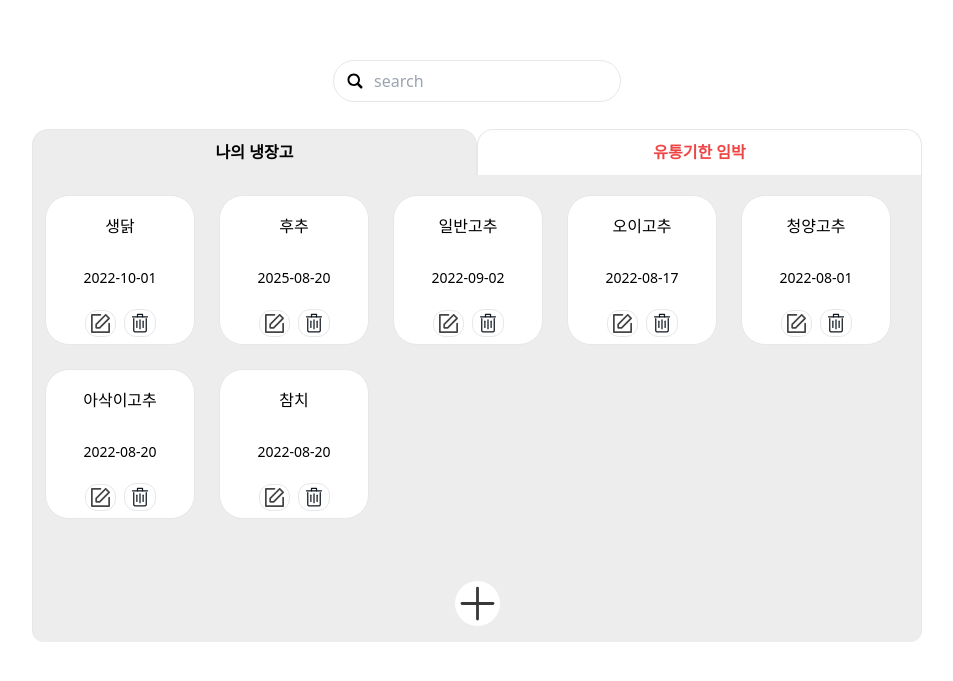
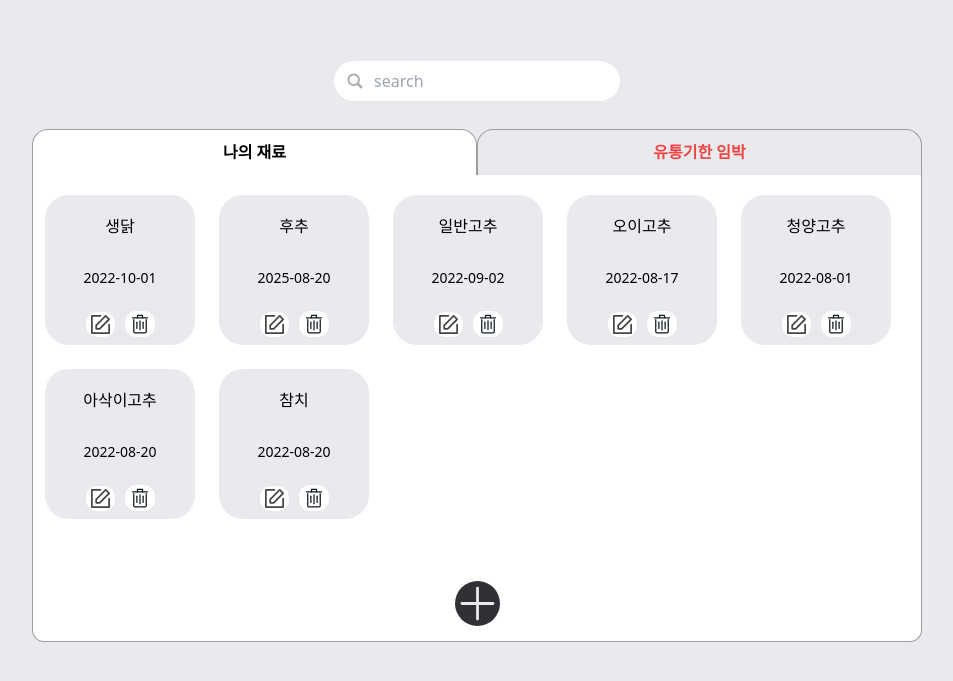
Before and after one commit to Dcom-KHU/refrigerator-front, a Next.js app: page /myrefrigerator in a window 1280 px wide. Shown: the part 101-782 px from the top of the page, without its empty margins (163-1116 px from the left). Built offline with nearby package versions, Linux system fonts and the light colour scheme.

Commit message:
fix:버튼 동장 오류 수정

```diff
--- a/components/UI/AddIngrediant.tsx
+++ b/components/UI/AddIngrediant.tsx
@@ -20,6 +20,9 @@ const AddIngrediant = () => {
             if (showModal) {
                 setIsModifying(false);
                 setIsShow(false);
+                setTimeout(() => {
+                    setShowModal(false);
+                }, 200);
             } else {
                 //무언가 수정중인 경우
                 setInvalidTrying(true);
@@ -51,7 +54,7 @@ const AddIngrediant = () => {
                 ref={divRef}
                 className="flex flex-col absolute justify-center items-center w-full h-14 bottom-0 rounded-b-xl"
             >
-                <div className="sticky self-center rounded-full -mt-5 bg-white hover:bg-[#fbfbfb] cursor-pointer">
+                <div className="sticky self-center rounded-full -mt-5 bg-[#303136] hover:bg-[#3c3e44] cursor-pointer z-50">
                     <Plus width={45} height={45} onClick={onClick} />
                 </div>
             </div>
--- a/components/UI/MyIngrediantsCard.tsx
+++ b/components/UI/MyIngrediantsCard.tsx
@@ -131,15 +131,16 @@ const MyIngrediantsCard = ({ item, isDanger }: propType) => {
         <>
             <div
                 ref={divRef}
-                className="flex flex-col justify-center content-center items-center w-full h-full border-[1.5px] mt-2 rounded-3xl bg-white"
+                className="flex flex-col justify-center content-center items-center w-full h-full mt-2 rounded-3xl bg-[#e8eaed]"
             >
-                <div className="flex justify-center items-center w-full h-1/3 text-xs sm:text-base">
+                <div className="flex justify-center items-center w-full h-1/3 text-xs sm:text-base font-medium">
                     {thisModifying ? (
                         <input
                             id="name"
                             value={newName}
                             onChange={onChange}
-                            className="w-4/5 h-4/5 rounded-lg lg:rounded-2xl border-2 border-blue-500 text-center outline-none"
+                            autoComplete="off"
+                            className="w-4/5 h-4/5 rounded-lg lg:rounded-2xl text-center outline-none border-2 border-blue-500"
                         ></input>
                     ) : (
                         `${item.name}`
@@ -156,7 +157,8 @@ const MyIngrediantsCard = ({ item, isDanger }: propType) => {
                             type="date"
                             value={newBB}
                             onChange={onChange}
-                            className="w-[90%] h-[90%] rounded-lg lg:rounded-2xl border-2 border-blue-500 text-center outline-none"
+                            autoComplete="off"
+                            className="w-[90%] h-[90%] rounded-lg lg:rounded-2xl text-center outline-none border-2 border-blue-500"
                         ></input>
                     ) : (
                         `${item.bb}`
@@ -166,7 +168,7 @@ const MyIngrediantsCard = ({ item, isDanger }: propType) => {
                     <div className="flex justify-center items-end w-3/4 z-10">
                         <button
                             onClick={ModifyOrCancle}
-                            className="px-[5px] py-[3px] border-[1.5px] rounded-lg sm:rounded-xl text-[10px] md:text-sm hover:bg-[#f6f6f6] mr-1"
+                            className="px-[5px] py-[3px] border-[1.5px] rounded-lg sm:rounded-xl text-[10px] md:text-sm bg-white hover:bg-[#f6f6f6] mr-1"
                         >
                             {thisModifying ? (
                                 '취소'
@@ -176,7 +178,7 @@ const MyIngrediantsCard = ({ item, isDanger }: propType) => {
                         </button>
                         <button
                             onClick={completeHandler}
-                            className="px-[5px] py-[3px] border-[1.5px] rounded-lg sm:rounded-xl text-[10px] md:text-sm hover:bg-[#f6f6f6] ml-1"
+                            className="px-[5px] py-[3px] border-[1.5px] rounded-lg sm:rounded-xl text-[10px] md:text-sm bg-white hover:bg-[#f6f6f6] ml-1"
                         >
                             {thisModifying ? '완료' : <TrashSVG width={20} />}
                         </button>
--- a/components/UI/MyIngrediantsList.tsx
+++ b/components/UI/MyIngrediantsList.tsx
@@ -29,7 +29,7 @@ const MyIngrediantsList = ({ data }: propType) => {
         <>
             <div className="flex relative flex-col self-center w-full h-3/4">
                 <MyRefSelect selected={selected} setSelected={setSelected} />
-                <ul className="flex flex-wrap content-start w-full h-[95%] bg-[#ededed] border-x-[1.5px] rounded-b-xl overflow-y-scroll">
+                <ul className="flex flex-wrap justify-around sm:justify-start content-start w-full h-[95%] bg-white border-[#9d9d9d] border-[1px] border-t-0 rounded-b-xl overflow-y-scroll">
                     {!selected && //나의 냉장고 선택했을 때
                         data.map((item) =>
                             keyword != '' ? ( //search input에 값이 들어있으면
--- a/components/UI/MyRefSearch.tsx
+++ b/components/UI/MyRefSearch.tsx
@@ -15,12 +15,14 @@ const MyRefSearch = () => {
                         onChange={(e: React.ChangeEvent<HTMLInputElement>) => {
                             setKeyword(e.target.value);
                         }}
-                        className="peer w-full px-10 py-2 rounded-3xl outline-none border-[1.5px] focus:placeholder-transparent"
+                        className="peer w-full bg-white px-10 py-2 rounded-3xl outline-none border-[1.5px] focus:placeholder-transparent"
                         placeholder="search"
                     ></input>
                     <SearchSVG
                         width={20}
-                        className="absolute left-3 peer-focus:fill-[#237bff]"
+                        className={`absolute left-3 peer-focus:fill-[#303136] ${
+                            keyword != '' && 'peer-valid:fill-[#303136]'
+                        }`}
                     />
                 </form>
             </div>
--- a/components/UI/MyRefSelect.tsx
+++ b/components/UI/MyRefSelect.tsx
@@ -12,18 +12,18 @@ const MyRefSelect = (props: propType) => {
                     onClick={() => {
                         props.setSelected(false);
                     }}
-                    className={`flex justify-center items-center w-1/2 rounded-t-2xl border-[1.5px] border-b-0 cursor-pointer hover:bg-[#f4f4f4] ${
-                        !props.selected && 'bg-[#ededed]'
+                    className={`flex justify-center items-center w-1/2 rounded-t-2xl border-[#9d9d9d] border-[1px] border-b-0 cursor-pointer hover:bg-[#efefef] ${
+                        !props.selected && 'bg-white hover:bg-[#fff] text-black'
                     } `}
                 >
-                    <h2 className="font-semibold">나의 냉장고</h2>
+                    <h2 className="font-semibold">나의 재료</h2>
                 </div>
                 <div
                     onClick={() => {
                         props.setSelected(true);
                     }}
-                    className={`flex justify-center items-center w-1/2 rounded-t-2xl border-[1.5px] border-b-0 cursor-pointer hover:bg-[#f4f4f4] ${
-                        props.selected && 'bg-[#ededed]'
+                    className={`flex justify-center items-center w-1/2 rounded-t-2xl border-[#9d9d9d] border-[1px] border-b-0 cursor-pointer hover:bg-[#efefef] ${
+                        props.selected && 'bg-white hover:bg-[#fff]'
                     }`}
                 >
                     <h2 className="font-semibold text-red-500">
--- a/components/modal/AddIngrediantModal.tsx
+++ b/components/modal/AddIngrediantModal.tsx
@@ -66,7 +66,7 @@ const AddIngrediantModal = (props: propType) => {
         <div
             className={`${
                 props.isShow ? 'animate-fadeIn' : 'animate-fadeOut'
-            } flex absolute flex-col justify-around items-center w-2/3 h-1/3 top-16 left-[16%] border-[0.5px] border-[#8a8a8a] rounded-3xl bg-[#ededed] shadow-3xl z-50`}
+            } flex absolute flex-col justify-around items-center w-2/3 h-1/3 top-16 left-[16%] border-[0.5px] border-[#8a8a8a] rounded-3xl bg-[#d3d3d3] shadow-3xl z-50`}
         >
             <form onSubmit={onSubmit}>
                 <div className="flex justify-around items-center -mt-4">
@@ -89,16 +89,16 @@ const AddIngrediantModal = (props: propType) => {
                         className="relative w-1/2 py-3 rounded-2xl outline-none text-center cursor-pointer focus:placeholder-transparent"
                     ></input>
                 </div>
-                <div className="flex justify-center items-end mt-4 -mb-10">
+                <div className="flex justify-center items-end mt-4 -mb-10 text-white">
                     <button
                         onClick={unMount}
-                        className="px-2 py-1 mr-2 border-none bg-[#cecece] rounded-xl hover:text-white"
+                        className="px-2 py-1 mr-2 border-none bg-[#303136] rounded-xl hover:bg-[#3e3f45]"
                     >
                         취소
                     </button>
                     <button
                         onClick={onSubmit}
-                        className="px-2 py-1 mr-2 border-none bg-[#cecece] rounded-xl hover:text-white"
+                        className="px-2 py-1 mr-2 border-none bg-[#303136] rounded-xl hover:bg-[#3e3f45]"
                     >
                         추가
                     </button>
--- a/pages/myrefrigerator.tsx
+++ b/pages/myrefrigerator.tsx
@@ -8,7 +8,7 @@ const MyRefriger: NextPage = () => {
 
     return (
         <>
-            <div className="flex flex-col justify-center items-end w-screen h-screen">
+            <div className="flex flex-col justify-center items-end w-screen h-screen bg-[#e8eaed]">
                 <div className="flex justify-center items-end w-screen h-[95%]">
                     <div className="flex flex-col justify-center items-center w-[95%] lg:w-[890px] h-[90%]">
                         <MyRefSearch />
--- a/styles/globals.css
+++ b/styles/globals.css
@@ -22,3 +22,7 @@ ol,
 li {
     list-style: none;
 }
+
+::-webkit-scrollbar {
+    display: none;
+}
--- a/tailwind.config.js
+++ b/tailwind.config.js
@@ -42,6 +42,7 @@ module.exports = {
             },
         },
         screens: {
+            xs: '400px',
             sm: '640px',
             // => @media (min-width: 640px) { ... }
 
```
Also changed, not shown: public/plus.svg, public/search.svg.
